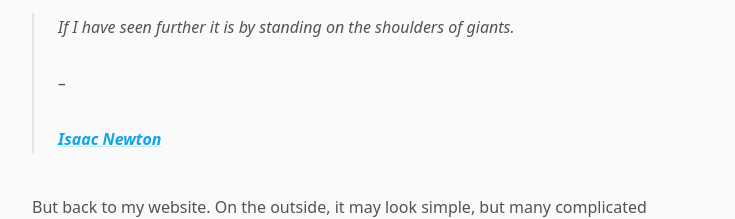
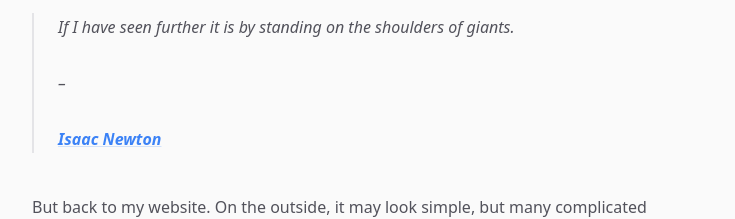
Before and after one commit to azdanov/azdanov-web, a Next.js app: page /articles/oss-made-me-do-it-personal-website in a window 1280 px wide. Shown: the part 900-1119 px from the top of the page, without its empty margins (272-1007 px from the left). Built offline with nearby package versions, Linux system fonts and the light colour scheme; no server answers.

Commit message:
update colors

```diff
--- a/src/components/Card.jsx
+++ b/src/components/Card.jsx
@@ -56,7 +56,7 @@ Card.Cta = function CardCta({ children }) {
   return (
     <div
       aria-hidden="true"
-      className="relative z-10 mt-4 flex items-center text-sm font-medium text-sky-500"
+      className="relative z-10 mt-4 flex items-center text-sm font-medium text-blue-500"
     >
       {children}
       <ChevronRightIcon className="ml-1 h-4 w-4 stroke-current" />
--- a/src/components/Footer.jsx
+++ b/src/components/Footer.jsx
@@ -6,7 +6,7 @@ function NavLink({ href, children }) {
   return (
     <Link
       href={href}
-      className="transition hover:text-sky-500 dark:hover:text-sky-400"
+      className="transition hover:text-blue-500 dark:hover:text-blue-400"
     >
       {children}
     </Link>
--- a/src/components/Header.jsx
+++ b/src/components/Header.jsx
@@ -144,13 +144,13 @@ function NavItem({ href, children }) {
         className={clsx(
           "relative block px-3 py-2 transition",
           isActive
-            ? "text-sky-500 dark:text-sky-400"
-            : "hover:text-sky-500 dark:hover:text-sky-400"
+            ? "text-blue-500 dark:text-blue-400"
+            : "hover:text-blue-500 dark:hover:text-blue-400"
         )}
       >
         {children}
         {isActive && (
-          <span className="absolute inset-x-1 -bottom-px h-px bg-gradient-to-r from-sky-500/0 via-sky-500/40 to-sky-500/0 dark:from-sky-400/0 dark:via-sky-400/40 dark:to-sky-400/0" />
+          <span className="absolute inset-x-1 -bottom-px h-px bg-gradient-to-r from-blue-500/0 via-blue-500/40 to-blue-500/0 dark:from-blue-400/0 dark:via-blue-400/40 dark:to-blue-400/0" />
         )}
       </Link>
     </li>
@@ -201,8 +201,8 @@ function ModeToggle() {
       className="group rounded-full bg-white/90 px-3 py-2 shadow-lg shadow-zinc-800/5 ring-1 ring-zinc-900/5 backdrop-blur transition dark:bg-zinc-800/90 dark:ring-white/10 dark:hover:ring-white/20"
       onClick={toggleMode}
     >
-      <SunIcon className="h-6 w-6 fill-zinc-100 stroke-zinc-500 transition group-hover:fill-zinc-200 group-hover:stroke-zinc-700 dark:hidden [@media(prefers-color-scheme:dark)]:fill-sky-50 [@media(prefers-color-scheme:dark)]:stroke-sky-500 [@media(prefers-color-scheme:dark)]:group-hover:fill-sky-50 [@media(prefers-color-scheme:dark)]:group-hover:stroke-sky-600" />
-      <MoonIcon className="hidden h-6 w-6 fill-zinc-700 stroke-zinc-500 transition dark:block [@media(prefers-color-scheme:dark)]:group-hover:stroke-zinc-400 [@media_not_(prefers-color-scheme:dark)]:fill-sky-400/10 [@media_not_(prefers-color-scheme:dark)]:stroke-sky-500" />
+      <SunIcon className="h-6 w-6 fill-zinc-100 stroke-zinc-500 transition group-hover:fill-zinc-200 group-hover:stroke-zinc-700 dark:hidden [@media(prefers-color-scheme:dark)]:fill-blue-50 [@media(prefers-color-scheme:dark)]:stroke-blue-500 [@media(prefers-color-scheme:dark)]:group-hover:fill-blue-50 [@media(prefers-color-scheme:dark)]:group-hover:stroke-blue-600" />
+      <MoonIcon className="hidden h-6 w-6 fill-zinc-700 stroke-zinc-500 transition dark:block [@media(prefers-color-scheme:dark)]:group-hover:stroke-zinc-400 [@media_not_(prefers-color-scheme:dark)]:fill-blue-400/10 [@media_not_(prefers-color-scheme:dark)]:stroke-blue-500" />
     </button>
   );
 }
--- a/src/components/Social.jsx
+++ b/src/components/Social.jsx
@@ -6,9 +6,9 @@ export function SocialLink({ className, href, children, icon: Icon }) {
     <li className={clsx(className, "flex")}>
       <Link
         href={href}
-        className="group flex text-sm font-medium text-zinc-800 transition hover:text-sky-500 dark:text-zinc-200 dark:hover:text-sky-500"
+        className="group flex text-sm font-medium text-zinc-800 transition hover:text-blue-500 dark:text-zinc-200 dark:hover:text-blue-500"
       >
-        <Icon className="h-6 w-6 flex-none fill-zinc-500 transition group-hover:fill-sky-500" />
+        <Icon className="h-6 w-6 flex-none fill-zinc-500 transition group-hover:fill-blue-500" />
         <span className="ml-4">{children}</span>
       </Link>
     </li>
--- a/src/styles/prism.css
+++ b/src/styles/prism.css
@@ -8,7 +8,7 @@ pre[class*='language-'] {
 .token.selector .class,
 .token.selector.class,
 .token.function {
-  color: theme('colors.rose.400');
+  color: theme('colors.amber.400');
 }
 
 .token.attr-name,
@@ -20,14 +20,14 @@ pre[class*='language-'] {
 }
 
 .token.module {
-  color: theme('colors.rose.400');
+  color: theme('colors.amber.400');
 }
 
 .token.attr-value,
 .token.class,
 .token.string,
 .token.property {
-  color: theme('colors.sky.300');
+  color: theme('colors.blue.300');
 }
 
 .token.punctuation,
@@ -37,7 +37,7 @@ pre[class*='language-'] {
 
 .token.unit,
 .language-css .token.function {
-  color: theme('colors.sky.200');
+  color: theme('colors.blue.200');
 }
 
 .token.comment,
--- a/tailwind.config.js
+++ b/tailwind.config.js
@@ -48,10 +48,10 @@ module.exports = {
         css: {
           "--tw-prose-body": theme("colors.zinc.600"),
           "--tw-prose-headings": theme("colors.zinc.900"),
-          "--tw-prose-links": theme("colors.sky.500"),
-          "--tw-prose-links-hover": theme("colors.sky.600"),
-          "--tw-prose-underline": theme("colors.sky.500 / 0.2"),
-          "--tw-prose-underline-hover": theme("colors.sky.500"),
+          "--tw-prose-links": theme("colors.blue.500"),
+          "--tw-prose-links-hover": theme("colors.blue.600"),
+          "--tw-prose-underline": theme("colors.blue.500 / 0.2"),
+          "--tw-prose-underline-hover": theme("colors.blue.500"),
           "--tw-prose-bold": theme("colors.zinc.900"),
           "--tw-prose-counters": theme("colors.zinc.900"),
           "--tw-prose-bullets": theme("colors.zinc.900"),
@@ -68,10 +68,10 @@ module.exports = {
 
           "--tw-prose-invert-body": theme("colors.zinc.400"),
           "--tw-prose-invert-headings": theme("colors.zinc.200"),
-          "--tw-prose-invert-links": theme("colors.sky.400"),
-          "--tw-prose-invert-links-hover": theme("colors.sky.400"),
-          "--tw-prose-invert-underline": theme("colors.sky.400 / 0.3"),
-          "--tw-prose-invert-underline-hover": theme("colors.sky.400"),
+          "--tw-prose-invert-links": theme("colors.blue.400"),
+          "--tw-prose-invert-links-hover": theme("colors.blue.400"),
+          "--tw-prose-invert-underline": theme("colors.blue.400 / 0.3"),
+          "--tw-prose-invert-underline-hover": theme("colors.blue.400"),
           "--tw-prose-invert-bold": theme("colors.zinc.200"),
           "--tw-prose-invert-counters": theme("colors.zinc.200"),
           "--tw-prose-invert-bullets": theme("colors.zinc.200"),
```
